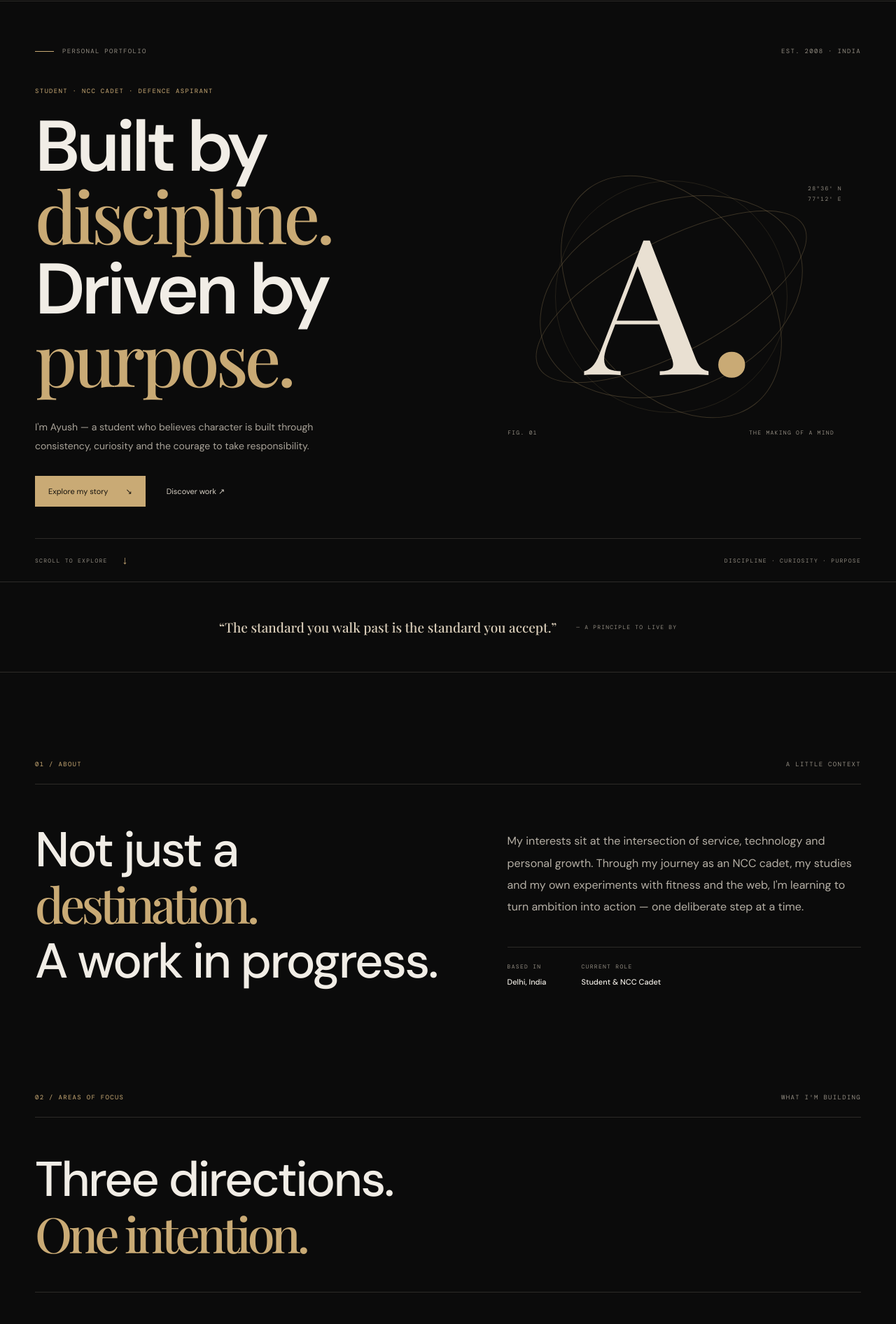
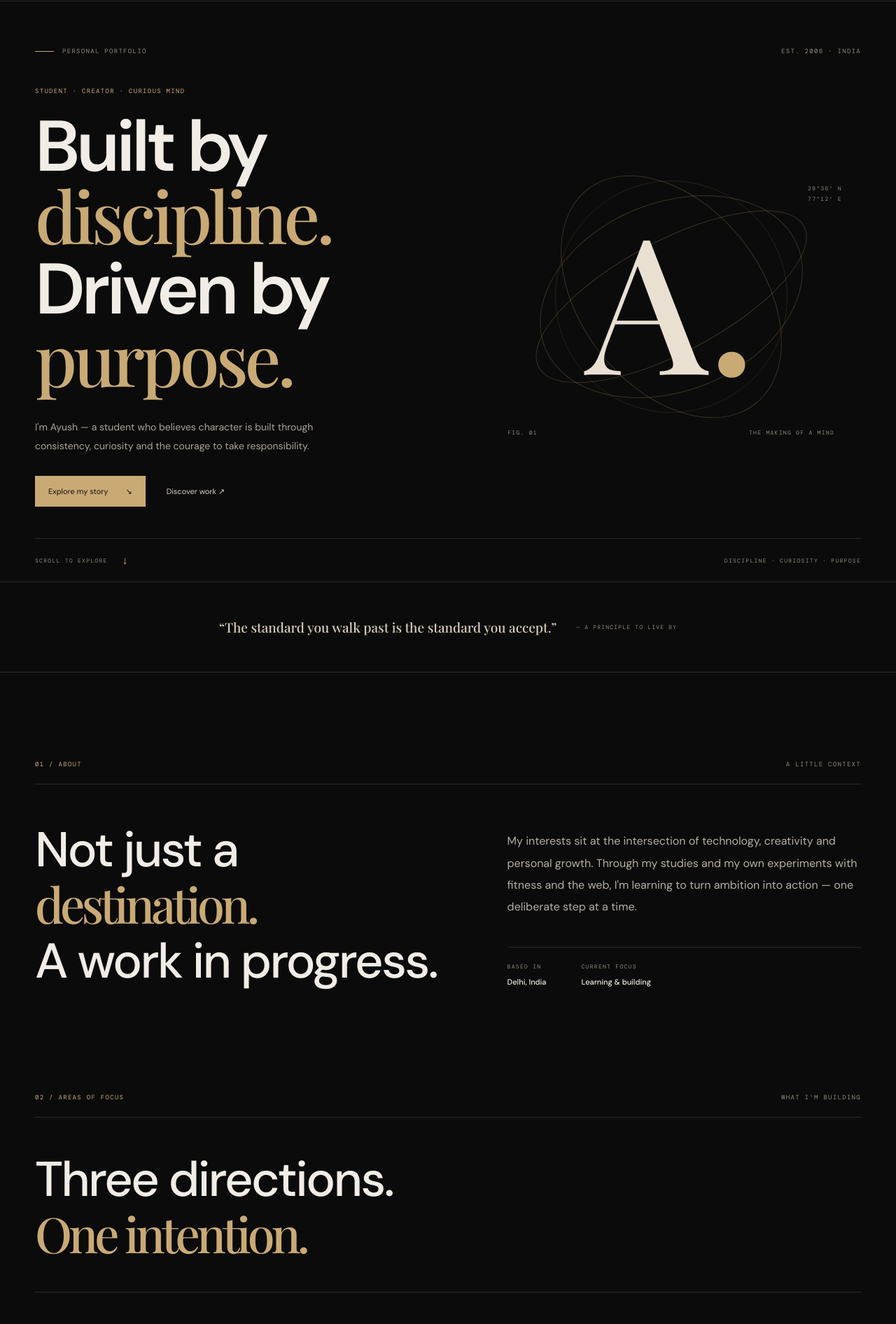
Before and after one commit to ayushsinghrajputt00-del/ayush-singh-portfolio, a React (Vite) app: page / in a window 1280 px wide. Shown: the part 80-1972 px from the top of the page at 70% size. Built offline with nearby package versions, Linux system fonts and the light colour scheme; a web font is replaced by a local one.

Commit message:
Personalize portfolio and add Instagram contact

```diff
--- a/src/main.jsx
+++ b/src/main.jsx
@@ -4,13 +4,14 @@ import { motion, AnimatePresence, useReducedMotion } from "framer-motion";
 import "./styles.css";
 
 const focus = [
-  ["01", "Service & leadership", "Learning responsibility, teamwork and composure through the NCC experience."],
+  ["01", "Personal growth", "Learning to take responsibility, work with people and keep improving."],
   ["02", "Technology", "Exploring web development, digital tools and the craft of building useful things."],
   ["03", "Personal discipline", "Building consistency through study, physical training and everyday habits."]
 ];
-const education = [
-  ["Bachelor of Computer Applications", "Indira Gandhi National Open University", "Undergraduate programme"],
-  ["National Cadet Corps", "NCC", "B Certificate cadet"]
+const journey = [
+  ["Curiosity", "Ask better questions", "Stay open to ideas, people and new perspectives."],
+  ["Consistency", "Show up every day", "Turn small efforts into skills through deliberate practice."],
+  ["Creating", "Make ideas tangible", "Build, experiment, learn from feedback and improve."]
 ];
 const projects = [];
 
@@ -83,7 +84,7 @@ function App() {
         <div className="eyebrow"><span /> PERSONAL PORTFOLIO <b>EST. 2008 · INDIA</b></div>
         <div className="hero-grid">
           <div className="hero-copy">
-            <p className="gold-label">STUDENT · NCC CADET · DEFENCE ASPIRANT</p>
+            <p className="gold-label">STUDENT · CREATOR · CURIOUS MIND</p>
             <h1>Built by<br/><em>discipline.</em><br/>Driven by<br/><em>purpose.</em></h1>
             <p className="hero-desc">I'm Ayush — a student who believes character is built through consistency, curiosity and the courage to take responsibility.</p>
             <div className="hero-links"><a className="button" href="#about">Explore my story <span>↘</span></a><a className="under-link" href="#work">Discover work ↗</a></div>
@@ -104,7 +105,7 @@ function App() {
         <Reveal><div className="section-label"><span>01 / ABOUT</span><span>A LITTLE CONTEXT</span></div></Reveal>
         <div className="about-grid">
           <Reveal><h2>Not just a<br/><em>destination.</em><br/>A work in progress.</h2></Reveal>
-          <Reveal delay={.12}><div className="body-copy"><p>My interests sit at the intersection of service, technology and personal growth. Through my journey as an NCC cadet, my studies and my own experiments with fitness and the web, I'm learning to turn ambition into action — one deliberate step at a time.</p><div className="meta"><div><small>BASED IN</small><b>Delhi, India</b></div><div><small>CURRENT ROLE</small><b>Student & NCC Cadet</b></div></div></div></Reveal>
+          <Reveal delay={.12}><div className="body-copy"><p>My interests sit at the intersection of technology, creativity and personal growth. Through my studies and my own experiments with fitness and the web, I'm learning to turn ambition into action — one deliberate step at a time.</p><div className="meta"><div><small>BASED IN</small><b>Delhi, India</b></div><div><small>CURRENT FOCUS</small><b>Learning & building</b></div></div></div></Reveal>
         </div>
       </section>
 
@@ -115,7 +116,7 @@ function App() {
 
       <section className="section shell" id="journey">
         <Reveal><div className="section-label"><span>03 / THE JOURNEY</span><span>LEARNING IN PROGRESS</span></div><h2 className="section-heading">Grounded in learning.<br/><em>Aiming higher.</em></h2></Reveal>
-        <div className="timeline">{education.map(([t,s,d],i)=><Reveal key={t} delay={i*.1}><article className="timeline-row"><span className="number">0{i+1}</span><div><h3>{t}</h3><p>{s}</p><small>{d}</small></div><b>✳</b></article></Reveal>)}</div>
+        <div className="timeline">{journey.map(([t,s,d],i)=><Reveal key={t} delay={i*.1}><article className="timeline-row"><span className="number">0{i+1}</span><div><h3>{t}</h3><p>{s}</p><small>{d}</small></div><b>✳</b></article></Reveal>)}</div>
       </section>
 
       <section className="section shell" id="work">
@@ -124,10 +125,10 @@ function App() {
       </section>
 
       <section className="contact shell" id="contact">
-        <Reveal><div className="section-label"><span>05 / CONTACT</span><span>OPEN TO GOOD CONVERSATIONS</span></div><p className="gold-label">HAVE SOMETHING IN MIND?</p><h2>Let's make<br/><em>it matter.</em></h2><div className="contact-foot"><p>For now, find me on GitHub. More contact details will be added when they're ready to be public.</p><a className="button" href="https://github.com/ayushsinghrajputt00-del" target="_blank" rel="noreferrer">Visit GitHub ↗</a></div></Reveal>
+        <Reveal><div className="section-label"><span>05 / CONTACT</span><span>OPEN TO GOOD CONVERSATIONS</span></div><p className="gold-label">HAVE SOMETHING IN MIND?</p><h2>Let's make<br/><em>it matter.</em></h2><div className="contact-foot"><p>I'd love to connect. Find me on Instagram or explore what I'm building on GitHub.</p><div className="contact-links"><a className="button" href="https://www.instagram.com/iiuss__/" target="_blank" rel="noreferrer">Instagram @iiuss__ ↗</a><a className="social-link" href="https://github.com/ayushsinghrajputt00-del" target="_blank" rel="noreferrer">GitHub ↗</a></div></div></Reveal>
       </section>
     </main>
-    <footer className="footer shell"><a className="brand" href="#top">AS<span>.</span></a><span>© {new Date().getFullYear()} AYUSH SINGH</span><a href="#top">BACK TO TOP ↑</a><small>MADE WITH INTENTION.</small></footer>
+    <footer className="footer shell"><a className="brand" href="#top">AS<span>.</span></a><span>© {new Date().getFullYear()} AYUSH SINGH</span><a href="https://www.instagram.com/iiuss__/" target="_blank" rel="noreferrer">INSTAGRAM ↗</a><a href="#top">BACK TO TOP ↑</a><small>MADE WITH INTENTION.</small></footer>
     <AnimatePresence>{swarm && <Swarm onDone={finish}/>}</AnimatePresence>
   </>;
 }
```
